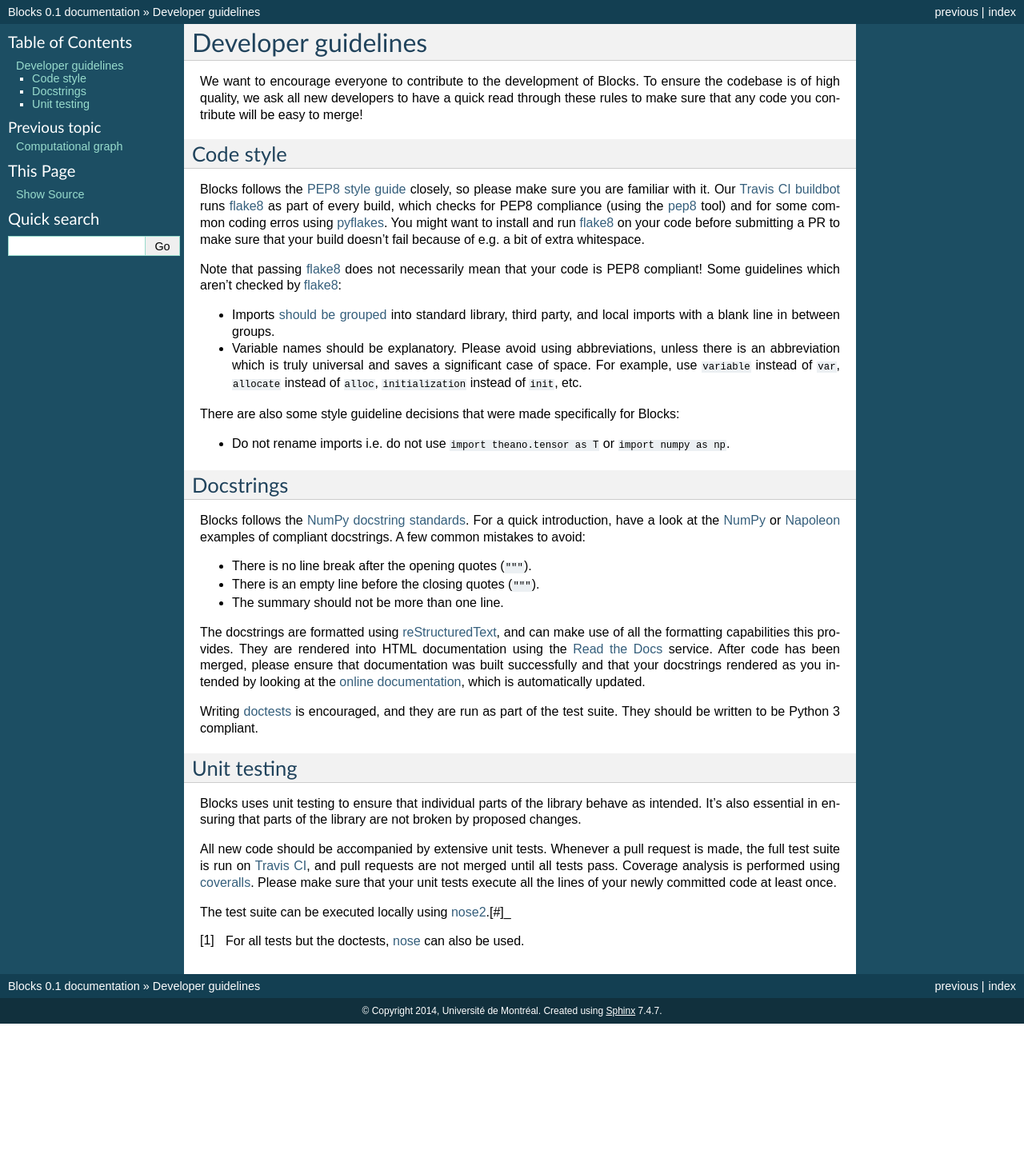
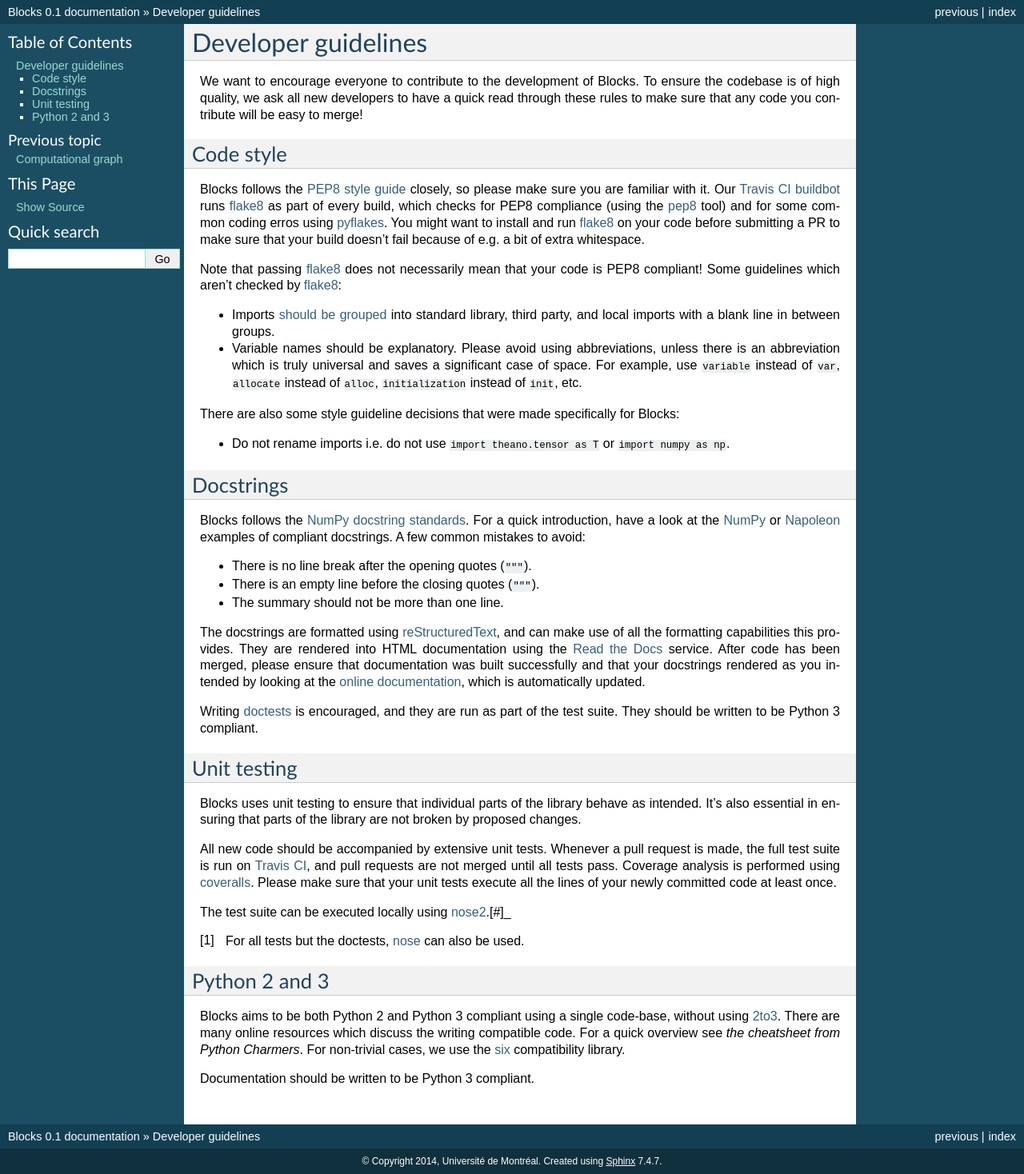
Before and after one commit to mila-iqia/blocks, a Sphinx documentation site: the page built from docs/developer_guidelines.rst, in a window 1280 px wide. Shown: the whole page at 80% size. Built offline with Sphinx 7.4.7, drawn with Linux system fonts in a browser that asks for light colours; before the commit the page ends 1280 px from its top, so only the background shows below that.

Commit message:
Added section on Python 2/3

```diff
--- a/docs/developer_guidelines.rst
+++ b/docs/developer_guidelines.rst
@@ -89,3 +89,17 @@
 .. _coveralls: https://coveralls.io/r/bartvm/blocks
 .. _nose2: https://readthedocs.org/projects/nose2/
 .. _nose: http://nose.readthedocs.org/en/latest/
+
+Python 2 and 3
+--------------
+
+Blocks aims to be both Python 2 and Python 3 compliant using a single code-base,
+without using 2to3_. There are many online resources which discuss the writing
+compatible code. For a quick overview see `the cheatsheet from Python Charmers`.
+For non-trivial cases, we use the six_ compatibility library.
+
+Documentation should be written to be Python 3 compliant.
+
+.. _2to3: https://docs.python.org/2/library/2to3.html
+.. _the cheatseet from Python Charmers: http://python-future.org/compatible_idioms.html
+.. _six: https://pythonhosted.org/six/
```
